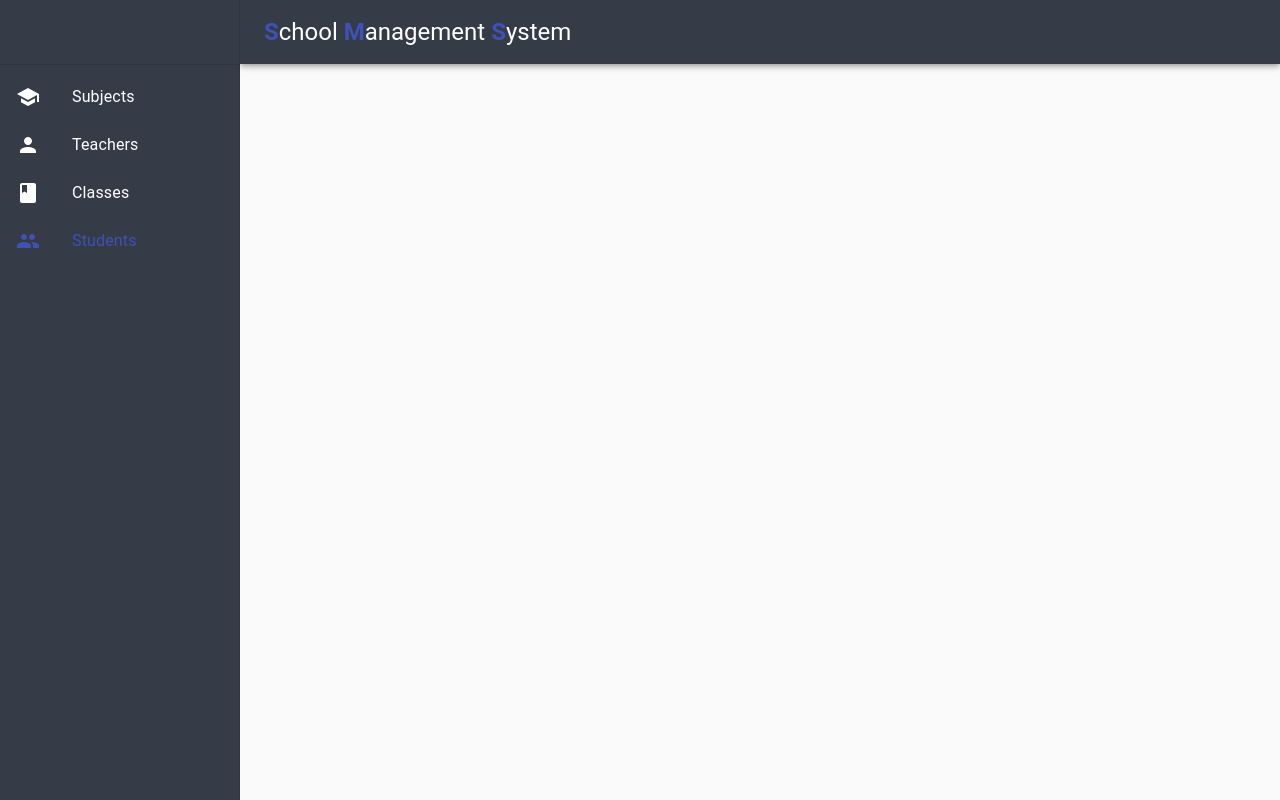
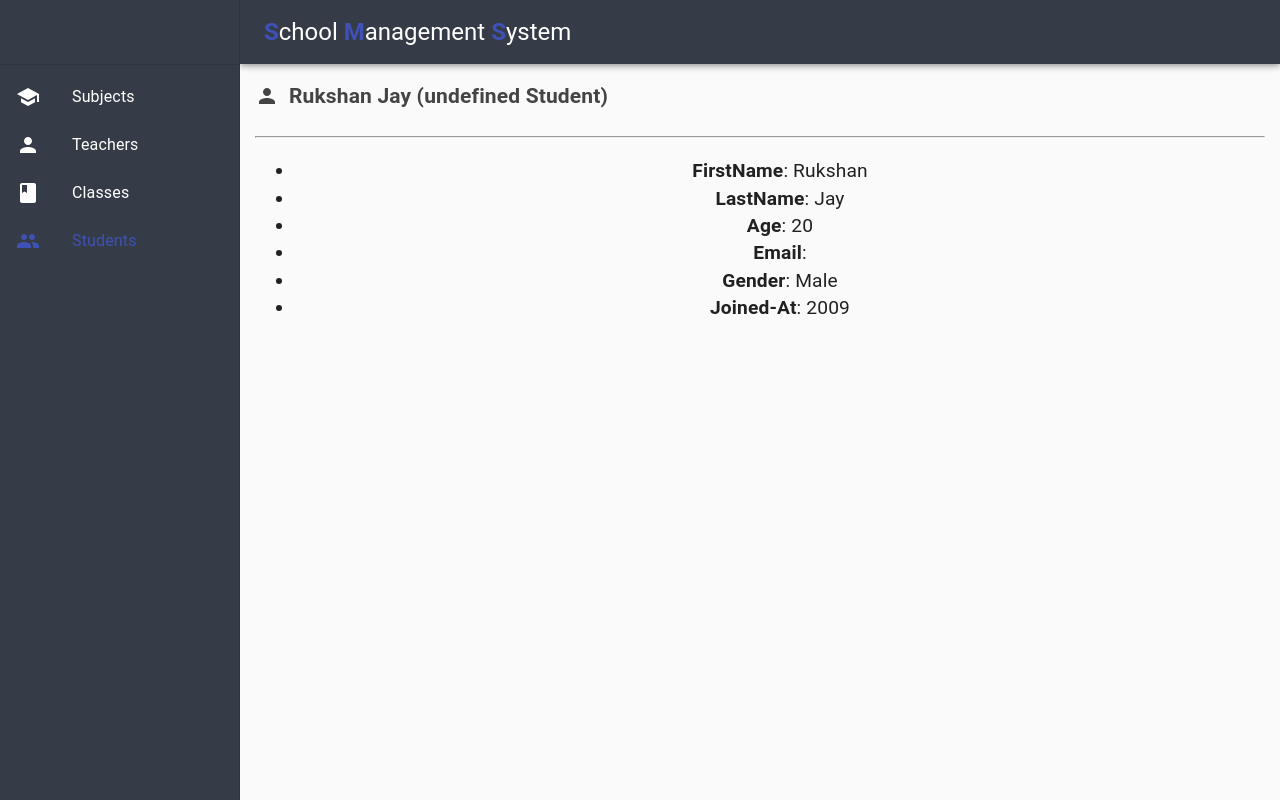
Before and after one commit to rukshan99/app-SchoolMS, a React (Create React App) app: page /students/1 in a window 1280 px wide. Built offline with nearby package versions, Linux system fonts and the light colour scheme.

Commit message:
add student details component

```diff
--- a/src/App.js
+++ b/src/App.js
@@ -2,6 +2,7 @@ import { Switch, Route } from 'react-router-dom';
 
 import StudentsTable from './Students/StudentsTable';
 import AddStudent from './Students/AddStudent';
+import StudentDetails from './Students/StudentDetails';
 import Layout from './Layout/Layout';
 import './App.css';
 
@@ -13,6 +14,7 @@ function App() {
           <Route path='/' exact></Route>
           <Route path='/students' exact component={StudentsTable} />
           <Route path='/students/add' exact component={AddStudent} />
+          <Route path='/students/:id' exact component={StudentDetails} />
         </Switch>
       </Layout>
     </div>
--- /dev/null
+++ b/src/Students/StudentDetails.js
@@ -0,0 +1,93 @@
+import React, { Component, Fragment } from 'react';
+
+import axios from 'axios';
+import MainAlert from '../UIElements/Alert/Alert';
+import Loader from '../UIElements/Loader/Loader';
+import Intro from '../Shared/Intro/Intro';
+
+class StudentDetails extends Component {
+    state = {
+        student: null,
+        loading: false,
+        doneObj: null
+    };
+
+    getStudent = async () => {
+        this.setState({ loading: true });
+        const studentId = this.props.match.params.studentId;
+        try {
+            const res = { data: { student: {
+                firstName: 'Rukshan',
+                lastName: 'Jay',
+                age: 20,
+                gender: 'Male',
+                joinedAt: '2009',
+                class: ['A', 'B']
+            }}}//await axios.get(`settings/student/${studentId}`);--> later connect to backend
+            if (res.data.student.class.length < 1) {
+                const doneObj = {
+                    message: 'This Student is not in class, you should appoint a class for him',
+                    type: 'warning'
+                };
+                this.setState({ doneObj: doneObj });
+            }
+            this.setState({ student: res.data.student, loading: false });
+        } catch (error) {
+            console.log(error);
+            this.setState({ loading: false });
+
+            alert('something went wrong, please try again later');
+        }
+    };
+
+    componentDidMount() {
+        this.getStudent();
+    }
+    render() {
+        let studentName;
+        let category;
+        if (this.state.student) {
+            if (this.state.student.class.length < 1) {
+                studentName = 'Does not have a class!';
+                category = `${this.state.student.firstName} ${this.state.student.lastName} (${studentName})`;
+            } else {
+                studentName = this.state.student.class[0].name;
+                category = `${this.state.student.firstName} ${this.state.student.lastName} (${studentName} Student)`;
+            }
+        }
+        return (
+            <Fragment>
+                {this.state.student && (
+                    <div>
+                        <Intro logo='Person' thisCategory={category} />
+
+                        <ul style={{ fontSize: '1.2rem' }}>
+                            <li>
+                                <span style={{ fontWeight: 'bold' }}>FirstName</span>: {this.state.student.firstName}
+                            </li>
+                            <li>
+                                <span style={{ fontWeight: 'bold' }}>LastName</span>: {this.state.student.lastName}
+                            </li>
+                            <li>
+                                <span style={{ fontWeight: 'bold' }}>Age</span>: {this.state.student.age}
+                            </li>
+                            <li>
+                                <span style={{ fontWeight: 'bold' }}>Email</span>: {this.state.student.email}
+                            </li>
+                            <li>
+                                <span style={{ fontWeight: 'bold' }}>Gender</span>: {this.state.student.gender}
+                            </li>
+                            <li>
+                                <span style={{ fontWeight: 'bold' }}>Joined-At</span>: {this.state.student.joinedAt}
+                            </li>
+                        </ul>
+                    </div>
+                )}
+                {this.state.doneObj && <MainAlert message={this.state.doneObj.message} type={this.state.doneObj.type} />}
+                {this.state.loading && <Loader />}
+            </Fragment>
+        );
+    }
+}
+
+export default StudentDetails;
```
